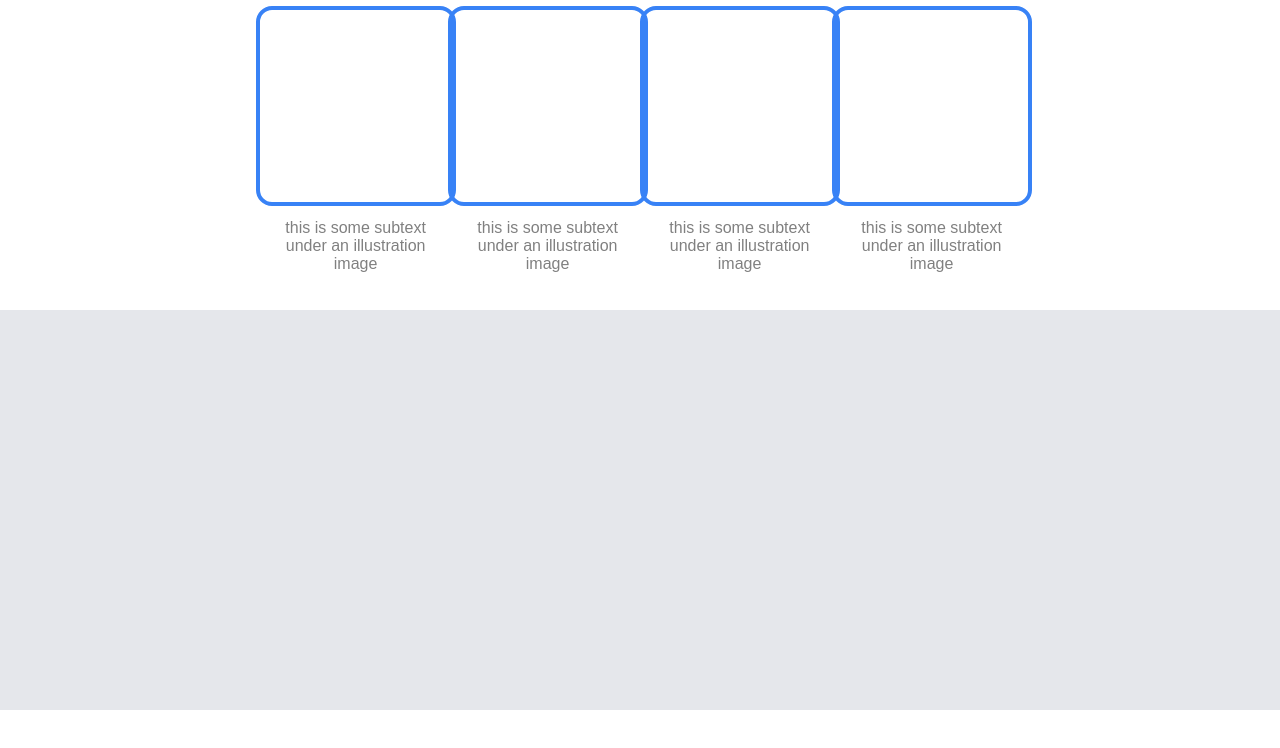
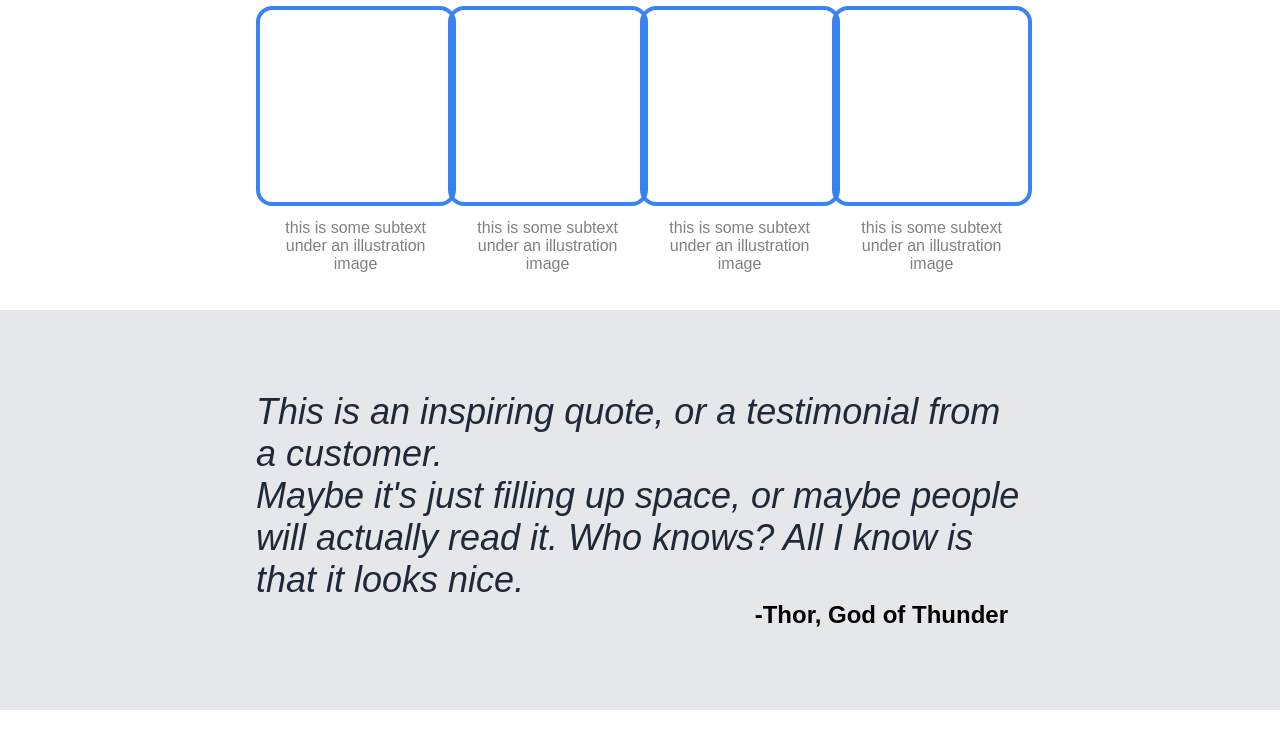
Before and after one commit to bqka/landingPage, a plain HTML site: page index.html in a window 1280 px wide. Shown: the part 586-1334 px from the top of the page. Drawn offline with Linux system fonts and the light colour scheme.

Commit message:
Container 3 done

```diff
--- a/index.html
+++ b/index.html
@@ -47,7 +47,10 @@
                 </div>
             </div>
         </div>
-        <div class="container" id="three"></div>
+        <div class="container" id="three">
+            <div class="quote-text">This is an inspiring quote, or a testimonial from a customer. <br>Maybe it's just filling up space, or maybe people will actually read it. Who knows? All I know is that it looks nice.</div>
+            <div class="quote-author">-Thor, God of Thunder</div>
+        </div>
         <div class="container"></div>
     </div>
     <div class="footer"></div>
--- a/styles.css
+++ b/styles.css
@@ -135,6 +135,27 @@ button{
     color: black;
 }
 
+#three{
+    flex-direction: column;
+    justify-content: center;
+}
+
+#three > .quote-text{
+    font-family: Arial, Helvetica, sans-serif;
+    font-size: 36px;
+    font-style: italic;
+    color: #1F2937;
+
+}
+
+#three > .quote-author{
+    font-family: Arial, Helvetica, sans-serif;
+    font-size: 24px;
+    font-weight: bold;
+    text-align: right;
+    padding-right: 1rem;
+}
+
 .container:nth-child(1){
     background-color: #1F2937;
 }
```
